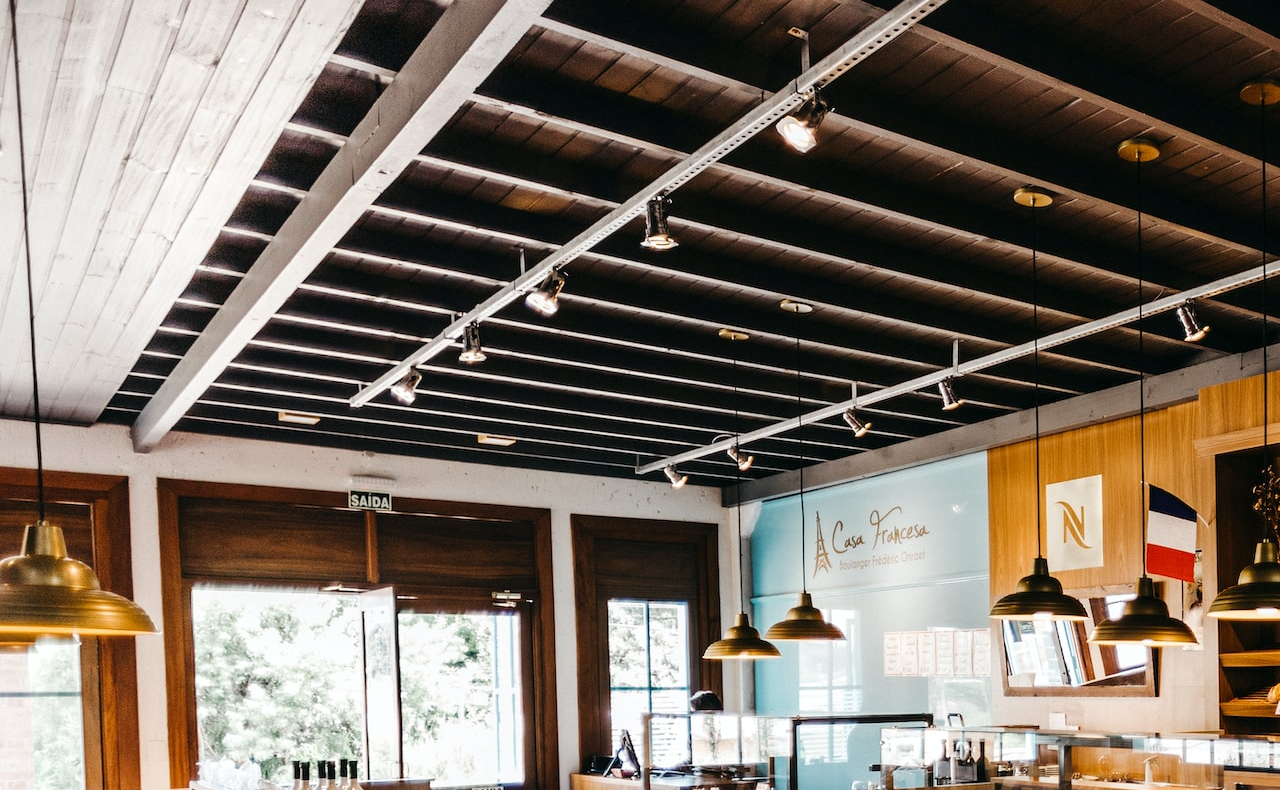
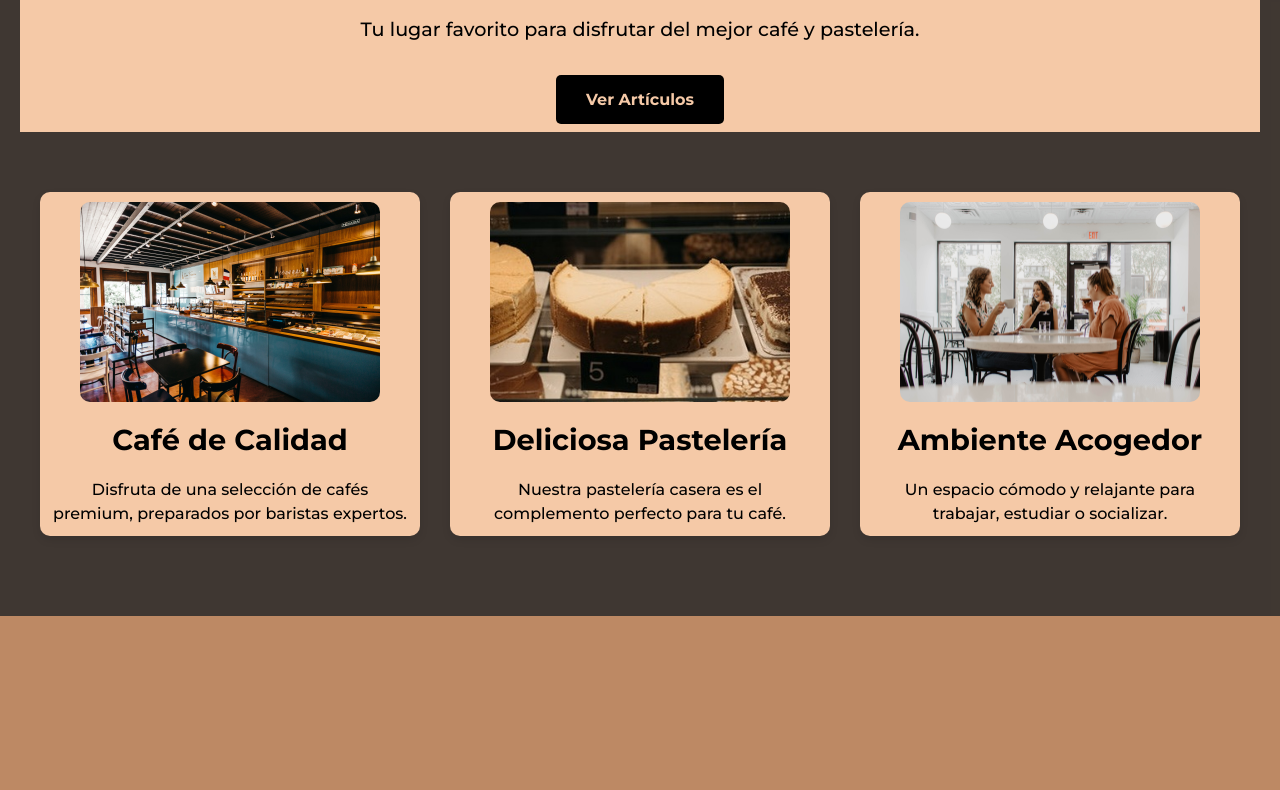
Before and after one commit to CarrerasJuan/proyectoweb1, a plain HTML site: page index.html in a window 1280 px wide. Shown: the part 253-1043 px from the top of the page. After the commit the page ends 869 px from the top, so only its background shows below. Drawn offline with Linux system fonts and the light colour scheme.

Commit message:
Estilos CSS 2da Parte

```diff
--- a/css/estilos.css
+++ b/css/estilos.css
@@ -1,6 +1,14 @@
 /* --- Reset básico --- */
-* { margin: 0; padding: 0; box-sizing: border-box; }
-    body { font-family: 'Poppins', sans-serif;background-color: #bd8964;}
+* {
+    margin: 0;
+    padding: 0px;
+    box-sizing: border-box;
+}
+
+body {
+    font-family: 'Poppins', sans-serif;
+    background-color: #bd8964;
+}
 
 /* se usa wrapper para el contenido principal */
 .wrapper {
@@ -67,3 +75,165 @@ body {
 .nav-links a:hover {
     color: #13923e;
 }
+
+.menu-toggle {
+    display: none;
+    font-size: 2rem;
+    cursor: pointer;
+    background: none;
+    border: none;
+    color: #000;
+    z-index: 1000;
+    /* se asegura de que quede arriba */
+    position: relative;
+}
+
+main {
+    position: relative;
+    /* necesario para que main::before esté contenido */
+    padding: 20px 20px;
+    text-align: center;
+    background-color: transparent;
+    /* <-- importante: deja ver el pattern */
+    color: #fffaf3;
+
+}
+
+main::before {
+    content: "";
+    position: absolute;
+    inset: 0;
+    background: rgba(0, 0, 0, 0.2);
+    z-index: 0;
+    /* queda detrás de main * */
+    pointer-events: none;
+}
+
+main * {
+    position: relative;
+    z-index: 1;
+}
+
+header,
+main,
+.carousel-section,
+footer {
+    background-color: transparent;
+}
+
+header,
+main,
+footer,
+.carousel-caption {
+    color: #bd8964;
+    background-color: rgba(44, 43, 43, 0.8);
+}
+
+
+main {
+    font-family: 'Montserrat', sans-serif;
+    color: #3e2723;
+    line-height: 1.6;
+}
+
+/* Estilos de la sección hero */
+.hero {
+    text-align: center;
+    padding: 8px 2px;
+    background-color: #f5c9a7;
+}
+
+/* Títulos y párrafos dentro de la sección hero */
+.hero h1 {
+    font-size: 3rem;
+    color: #000000;
+    margin-bottom: 20px;
+}
+
+/* Párrafos dentro de la sección hero */
+.hero p {
+    font-size: 1.2rem;
+    color: #000000;
+    margin-bottom: 30px;
+}
+
+/* Estilo del botón dentro de la sección hero */
+.hero .btn {
+    display: inline-block;
+    padding: 12px 30px;
+    background-color: #000000;
+    color: #f5c9a7;
+    text-decoration: none;
+    font-weight: bold;
+    border-radius: 5px;
+    transition: background-color 0.3s ease;
+}
+
+/* Efecto hover para el botón dentro de la sección hero */
+.hero .btn:hover {
+    background-color: #13923e;
+}
+
+/* Estilos responsivos para pantallas pequeñas */
+/* @media (max-width: 768px) {
+    .hero {
+        padding: 40px 15px;
+    }
+
+    .hero h1 {
+        font-size: 2rem;
+    }
+
+    .hero p {
+        font-size: 1rem;
+    }
+}*/
+/* Estilos de la sección de características */
+.features {
+    display: flex;
+    justify-content: space-around;
+    padding: 60px 20px;
+    gap: 30px;
+    flex-wrap: wrap;
+}
+
+/* Estilos individuales para cada característica */
+.feature img {
+    width: 100%;
+    max-width: 300px;
+    height: 200px;
+    object-fit: cover;
+    border-radius: 10px;
+    display: block;
+    margin: 0 auto 15px;
+}
+
+/* Estilos individuales para cada característica */
+.feature {
+    flex: 1 1 300px;
+    background-color: #f5c9a7;
+    padding: 10px;
+    border-radius: 10px;
+    text-align: center;
+    box-shadow: 0 4px 8px rgba(0, 0, 0, 0.1);
+    transition: transform 0.3s ease;
+}
+
+/* Efecto hover para cada característica */
+.feature:hover {
+    transform: translateY(-5px);
+}
+
+/* Títulos dentro de cada característica */
+.feature h2 {
+    font-size: 1.8rem;
+    color: #000000;
+    margin: 15px 0;
+}
+
+/* Párrafos dentro de cada característica */
+.feature p {
+    font-size: 1rem;
+    color: #000000;
+    line-height: 1.5;
+}
```
